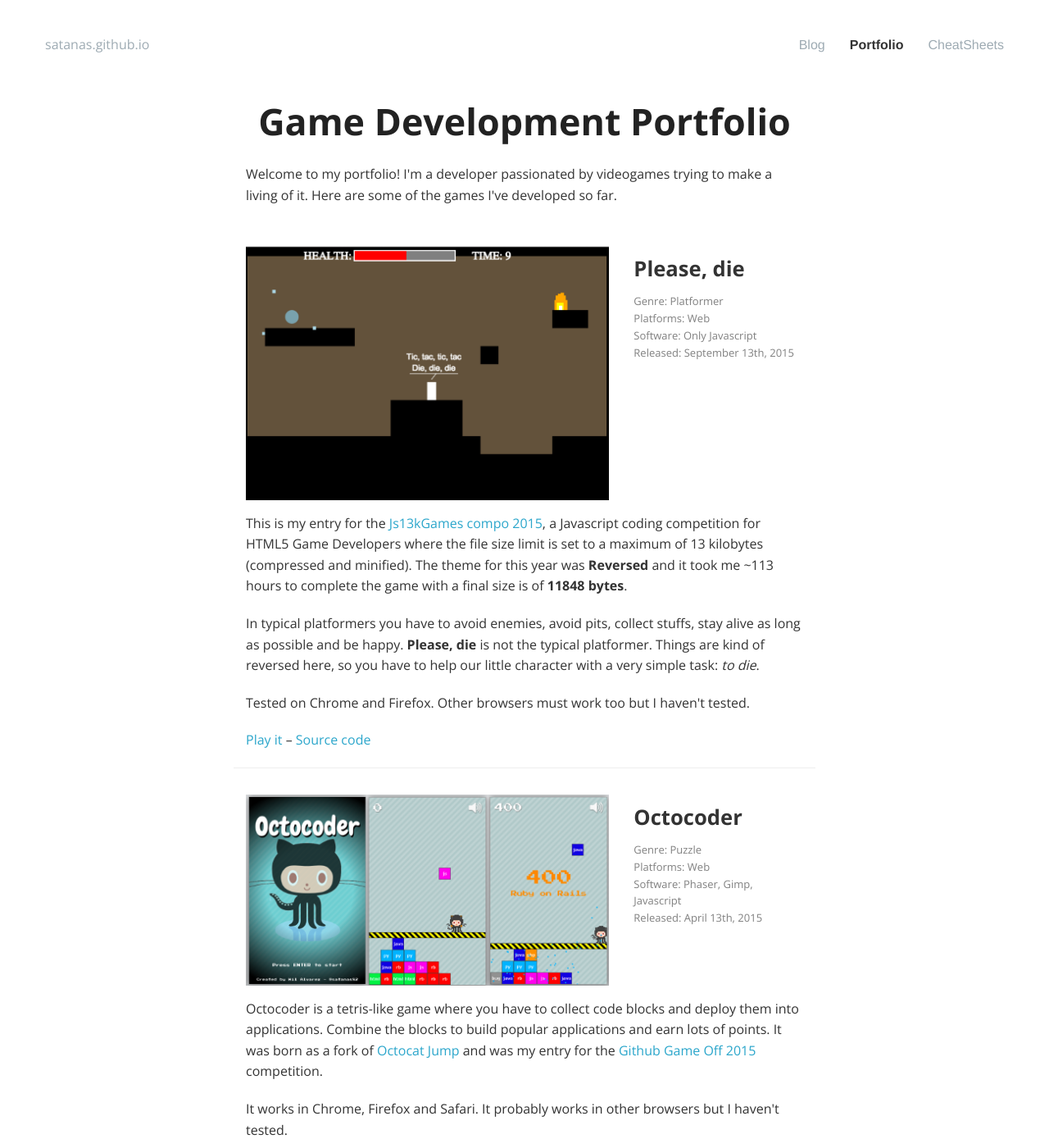
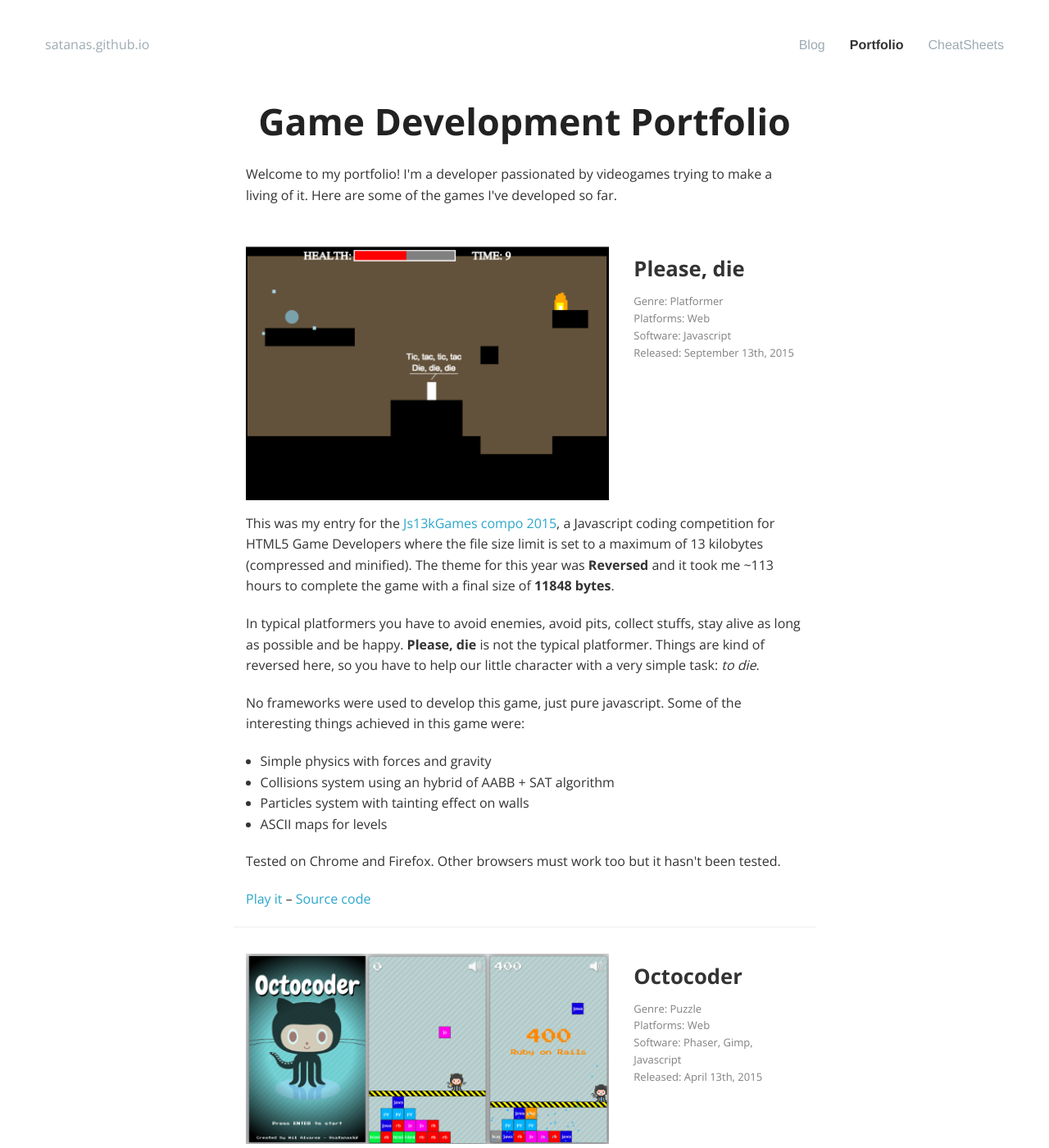
Before and after one commit to satanas/site, a Jekyll site: the page built from portfolio/index.html, in a window 1280 px wide and 1400 px high. Shown: the whole window at 82% size. Built offline with Jekyll 4.4.1, drawn with Linux system fonts in a browser that asks for light colours; Markdown is read by kramdown in place of the engine named in the settings.

Commit message:
Added challenges to please, die

```diff
--- a/_data/games/please-die.yml
+++ b/_data/games/please-die.yml
@@ -1,19 +1,30 @@
 title: Please, die
 genre: Platformer
 platforms: Web
-software: Only Javascript
+software: Javascript
 release_date: September 13th, 2015
 image: please-die-screenshot.png
 description: |
-  <p>This is my entry for the <a href="http://js13kgames.com" alt="Js13kGames">Js13kGames compo 2015</a>, a Javascript coding competition for HTML5 Game Developers
-  where the file size limit is set to a maximum of 13 kilobytes (compressed and minified).
-  The theme for this year was <strong>Reversed</strong> and it took me ~113 hours to complete the game with a final size is of <strong>11848 bytes</strong>.</p>
+  <p>This was my entry for the <a href="http://2015.js13kgames.com" alt="Js13kGames">Js13kGames compo 2015</a>, a
+  Javascript coding competition for HTML5 Game Developers where the file size limit is set to a maximum of 13
+  kilobytes (compressed and minified). The theme for this year was <strong>Reversed</strong> and it took me ~113
+  hours to complete the game with a final size of <strong>11848 bytes</strong>.</p>
 
   <p>In typical platformers you have to avoid enemies, avoid pits, collect stuffs, stay alive as long as
   possible and be happy. <strong>Please, die</strong> is not the typical platformer. Things are kind of reversed here, so
   you have to help our little character with a very simple task: <em>to die</em>.</p>
 
-  <p>Tested on Chrome and Firefox. Other browsers must work too but I haven't tested.</p>
+  <p>No frameworks were used to develop this game, just pure javascript. Some of the interesting things achieved
+  in this game were:
+    <ul>
+      <li>Simple physics with forces and gravity</li>
+      <li>Collisions system using an hybrid of AABB + SAT algorithm</li>
+      <li>Particles system with tainting effect on walls</li>
+      <li>ASCII maps for levels</li>
+    </ul>
+  </p>
+
+  <p>Tested on Chrome and Firefox. Other browsers must work too but it hasn't been tested.</p>
 
   <p>
     <a href="http://satanas.github.io/please-die" alt="Play it">Play it</a> –
```
